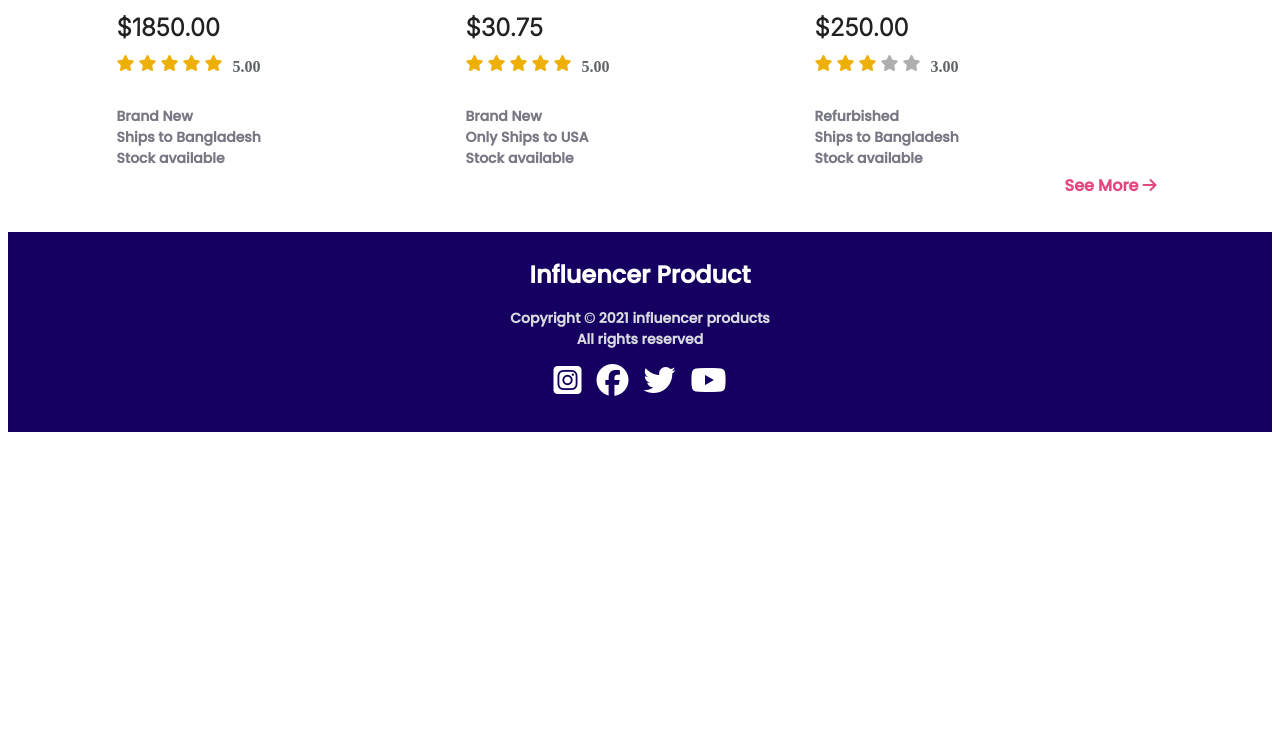
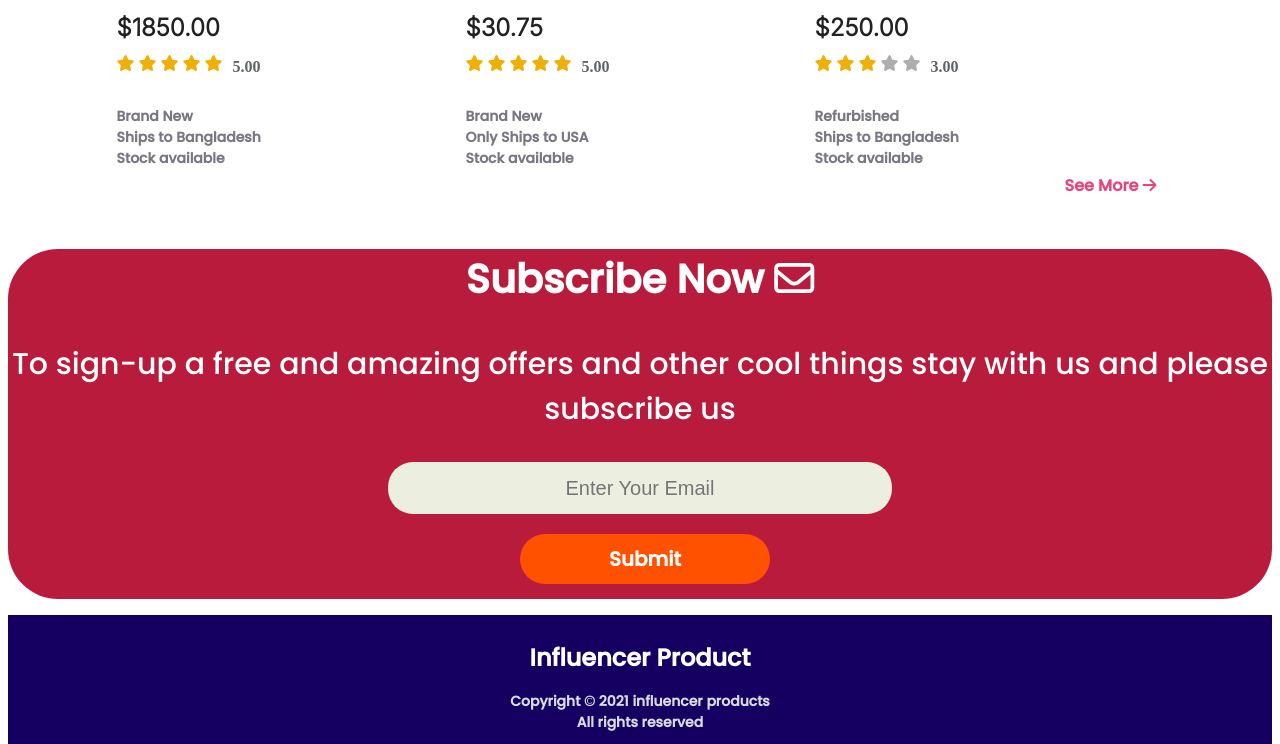
Before and after one commit to souravhussain7/Assignment-two, a plain HTML site: page index.html in a window 1280 px wide. Shown: the part 2024-2768 px from the top of the page. Before the commit the page ends 2464 px from the top, so only its background shows below. Drawn offline with Linux system fonts and the light colour scheme.

Commit message:
features added

```diff
--- a/Styles/styles.css
+++ b/Styles/styles.css
@@ -35,7 +35,7 @@
 }
 /* First Section Button Styles */
 .preebook-button{
-    margin-top: 30px;
+    margin-top: 20px;
         width: 196px;
         height: 44px;
         background-color:#E02C6D;
@@ -164,6 +164,70 @@ font-size: 16px;
 
 }
 
+/*-------------------- Extra Feature Style----------------------------- */
+.extra-feature{
+
+    width: 100%;
+    height: 350px;
+    background-color: rgb(185, 27, 61);
+    border-radius: 50px;
+
+
+}
+
+.subscribe h1{
+    color: white;
+    font-family: poppins;
+    font-size: 40px;
+    text-align: center;
+}
+.subscribe p{
+    color: white;
+    font-family: poppins;
+    font-size: 30px;
+    text-align: center;
+}
+form{
+  display: flex;
+  flex-direction: column;
+  align-items: center;
+
+
+}
+input{
+    height: 50px;
+    width: 500px;
+    font-size: 20px;
+    margin-bottom: 20px;
+    background-color: rgb(236, 238, 224);
+    border: 0;
+    border-radius: 25px;
+    text-align: center;
+
+
+    justify-content: center;
+    align-items: center;
+}
+button{
+    margin-left: 10px;
+    height: 50px;
+
+    font-weight: 700;
+    width: 250px;
+    border-radius: 25px;
+    border: 0;
+    background-color: rgb(255, 81, 0);
+
+}
+button a{
+
+    font-family: poppins;
+    font-size: 20px;
+    color: white;
+    text-decoration: none;
+}
+
+
 /*------------------------Footer Styles------------------ */
 footer{
 
--- a/index.html
+++ b/index.html
@@ -327,8 +327,26 @@
 
         </section>
 
+
+
+        <!-----------------Third Section:Extra Features------------------->
+
+        <section class="extra-feature">
+            <div class="subscribe">
+
+                <h1>Subscribe Now <i class="far fa-envelope"></i></h1>
+                <p>To sign-up a free and amazing offers and other cool things stay with us and please subscribe us</p>
+                <form action="">
+                    <input type="email" name="email" id="email" placeholder="Enter Your Email" required>
+                    <button><a href="">Submit</a> </button>
+                </form>
+
+
+            </div>
+
+        </section>
     </main>
-    <!--------------------------------Footer--------------------------------------->
+    <!-------------------------------Footer--------------------------------------->
     <footer>
         <div class="footer-details">
             <h1>Influencer Product</h1>
```
